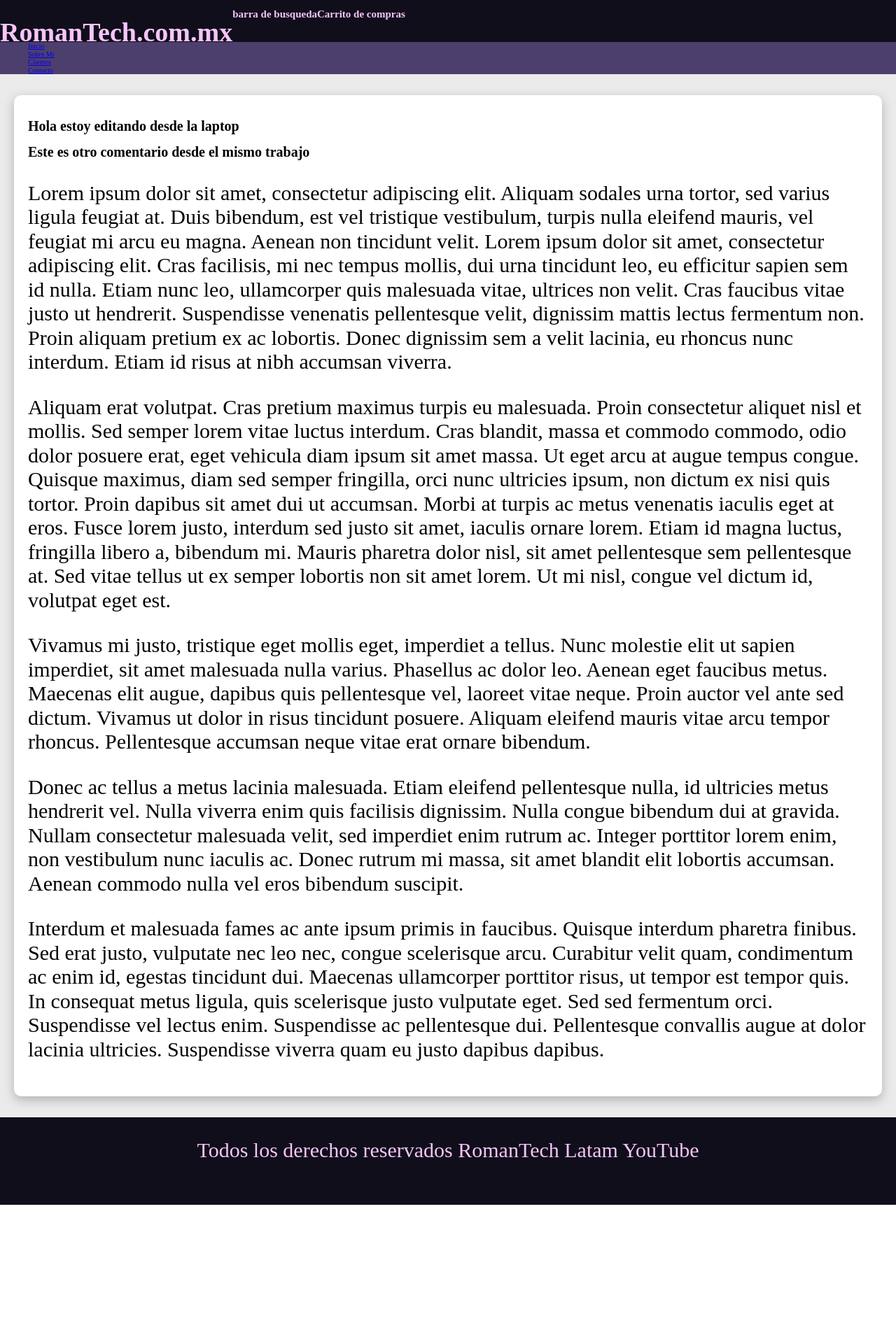
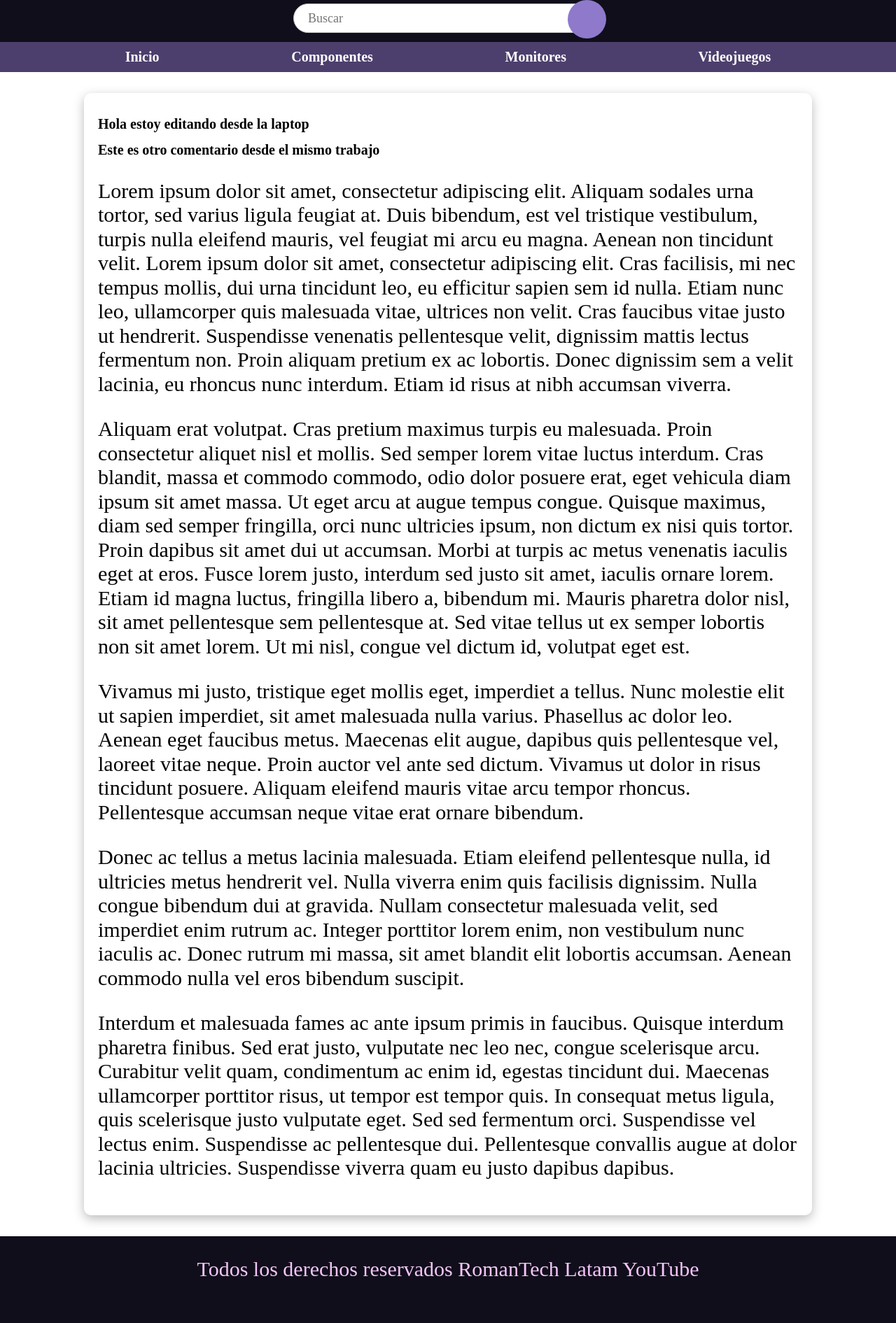
Before and after one commit to axlRoman/miweb, a PHP site: page / in a window 1280 px wide. Shown: the whole page at 70% size. Before the commit the page ends 1722 px from the top, so only its background shows below. Run offline with PHP 8.4, Linux system fonts and the light colour scheme.

Commit message:
Se agrego barra de busqueda

```diff
--- a/css/styles.css
+++ b/css/styles.css
@@ -3,7 +3,7 @@
     --purpura: #4c3f6d;
     --morado: #8f79cb;
     --rosa: #c2a0ea;
-    --cremita: #f5c5f9;
+    --rosita: #f5c5f9;
     --blanco: #FFF;
     --gris: #ebebeb;
 }
@@ -12,7 +12,7 @@
 html{
     font-size: 62.5%;
     box-sizing: border-box;
-    background-color: var(--gris);
+    /*background-color: var(--gris);*/
 }
 
 .titulo{
@@ -20,31 +20,76 @@ html{
     font-size: 3.8rem;
 }
 
+/*Navegacion logo (inicio) / Barra de busqueda / Usuario y Carrito*/
+/* Navegacion principal */
 .navbar{
     display: flex;
-    position: static;
+    position: center;
     float: none;
     flex-flow: row nowrap;
     height: 6rem;
     background-color: var(--oscuro);
-    color: var(--cremita);
+    color: var(--rosita);
+}
+/*Logo*/
+.logo{
+    justify-content: left;
 }
 
-.navleft{
-    display: flex;
-    position: static;
-    float: none;
-    flex-shrink: 0;
-    text-decoration: none;
-    padding: 1rem 8rem 6rem;
-    margin: 1rem;
+/*Barra de busqueda*/
+.buscar{
+    position: absolute;
+    padding: 0.5rem;
+
 }
-/*
-body{
-    background-image: linear-gradient(to bottom, var(--oscuro) 0%, var(--purpura) 25%, var(--morado) 50%,
-    var(--rosa) 75%, var(--cremita) 100%);
 
-}*/
+.buscar input{
+    width: 40rem;
+    height: 4rem;
+    padding: 0 2rem;
+    font-size: 1.8rem;
+    color: #000;
+    outline: none;
+    border: 0.1rem solid silver;
+    border-radius: 3rem;
+}
+
+.boton{
+    position: absolute;
+    top: 0;
+    right: 0;
+    background: var(--morado);
+    width: 5.5rem;
+    height: 5.5rem;
+    line-height: 5.5rem;
+    text-align: center;
+    color: white;
+    font-size: 2rem;
+    border-radius: 50%;
+    cursor: pointer;
+}
+
+@media (max-width: 480px) {
+    .buscar input{
+        width: 0px;
+        height: 40px;
+        padding: 0 20px;
+        font-size: 18px;
+        color: #000;
+        outline: none;
+        border: 1px solid silver;
+        border-radius: 3rem;
+        transition: all 0.6s ease;
+    }
+    .buscar:hover input{
+        width: 24rem;
+    }
+
+    .buscar input:focus{
+        width: 24rem;
+    }
+}
+
 
 p{
     font-size: 3rem;
@@ -52,7 +97,7 @@ p{
 }
 
 .contenedor{
-    max-width: 120rem;
+    max-width: 100rem;
     margin: 3rem auto;
 }
 
@@ -65,16 +110,6 @@ p{
     border-radius: 1rem;
 }
 
-.footer {
-    text-align: center;
-    display: flex;
-    flex-direction: column;
-
-    background-color: var(--oscuro);
-    color: var(--cremita);
-    padding-bottom: 3rem;
-}
-
 .nav-bg{
     background-color: var(--purpura);
 }
@@ -84,3 +119,35 @@ p{
     flex-direction: column;
     margin: 0rem auto;
 }
+.navegacion-principal a{
+    display: block;
+    text-align: center;
+    color: var(--blanco);
+    text-decoration: none;
+    font-size: 2rem;
+    font-weight: 700;
+    padding: 1rem;
+}
+
+@media (min-width: 480px) { /* 480PX MOVILES, 768PX tablets 1140px laptops, 1400px pantallas*/
+    .navegacion-principal{
+        flex-direction: row;
+        justify-content: space-evenly;
+    }
+}
+
+.navegacion-principal a:hover{
+    background-color: var(--rosita);
+    color: #000;
+}
+
+
+.footer {
+    text-align: center;
+    display: flex;
+    flex-direction: column;
+
+    background-color: var(--oscuro);
+    color: var(--rosita);
+    padding-bottom: 3rem;
+}
--- a/index.html
+++ b/index.html
@@ -13,23 +13,32 @@
     <body>
         <header>
             <div class="navbar">
-                <div id="navleft">
-                    <h1 class="titulo">RomanTech.com.mx</h1>
-                </div>
-                <div id="navcenter">
+                <nav class="navegacion-principal">
+                    <!--<div class="logo">
+                        <a href="#">RomanTech.com.mx (logo)</a>
+                    </div>-->
+                    <div class="buscar">
+                        <input type="text" placeholder="Buscar" required>
+                        <div class="boton">
+                            <i class="fa-solid fa-magnifying-glass icon"></i>
+                        </div>
+                    </div>
+                    <!--<div class="carrito">
+                        <a href="#">Carrito de compras</a>
+                    </div> -->
+
+            </nav>
+                    <!--<h1 class="titulo">RomanTech.com.mx</h1>
                     <h2>barra de busqueda</h2>
-                </div>
-                <div id="navrigth">
-                    <h2>Carrito de compras</h2>
-                </div>
+                    <h2>Carrito de compras</h2>-->
             </div>
 
             <div class="nav-bg">
-                <nav class="navegacion-principal contenedor">
+                <nav class="navegacion-principal">
                     <a href="#">Inicio</a>
-                    <a href="#">Sobre Mi</a>
-                    <a href="#">Clientes</a>
-                    <a href="#">Contacto</a>
+                    <a href="#">Componentes</a>
+                    <a href="#">Monitores</a>
+                    <a href="#">Videojuegos</a>
                 </nav>
             </div>
         </header>
```
